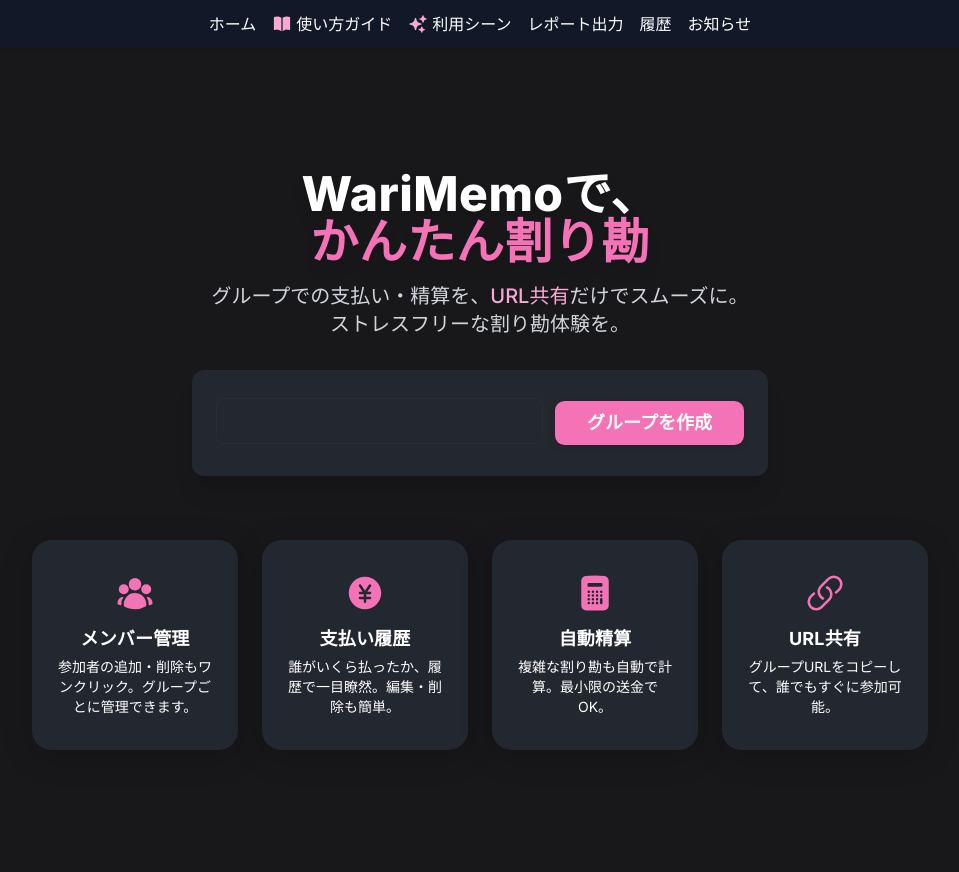
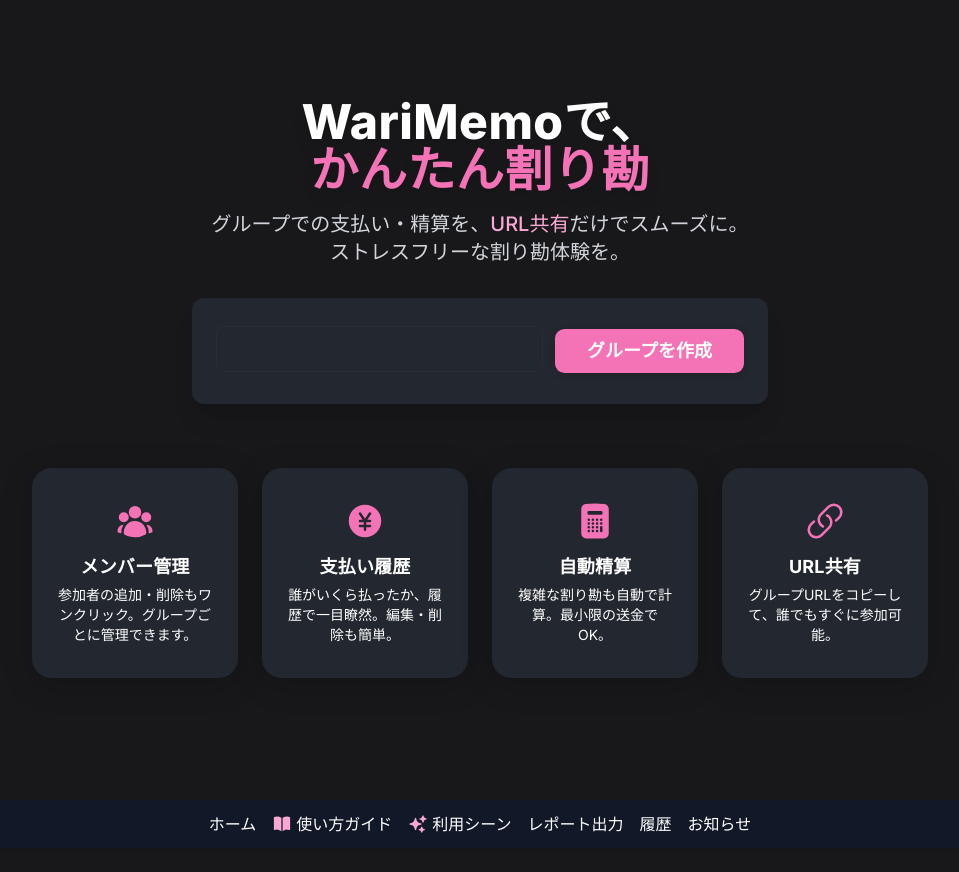
Before and after one commit to masattv/dutchtreat, a Next.js app: page / in a window 1280 px wide. Shown: the whole page, without its empty margins (160-1119 px from the left). After the commit the page ends 848 px from the top, so only its background shows below. Built offline with nearby package versions, Linux system fonts and the light colour scheme.

Commit message:
fix: ヘッダをページタイトルより下に移動

```diff
--- a/app/layout.tsx
+++ b/app/layout.tsx
@@ -22,10 +22,10 @@
     <html lang="ja" className="h-full" suppressHydrationWarning>
       <body className={cn(inter.className)}>
         <DarkModeProvider>
-          <NavMenu />
           <script async src="https://pagead2.googlesyndication.com/pagead/js/adsbygoogle.js?client=ca-pub-7578897320709624" crossOrigin="anonymous"></script>
           <div className="min-h-full">
             {children}
+            <NavMenu />
           </div>
         </DarkModeProvider>
       </body>
```
